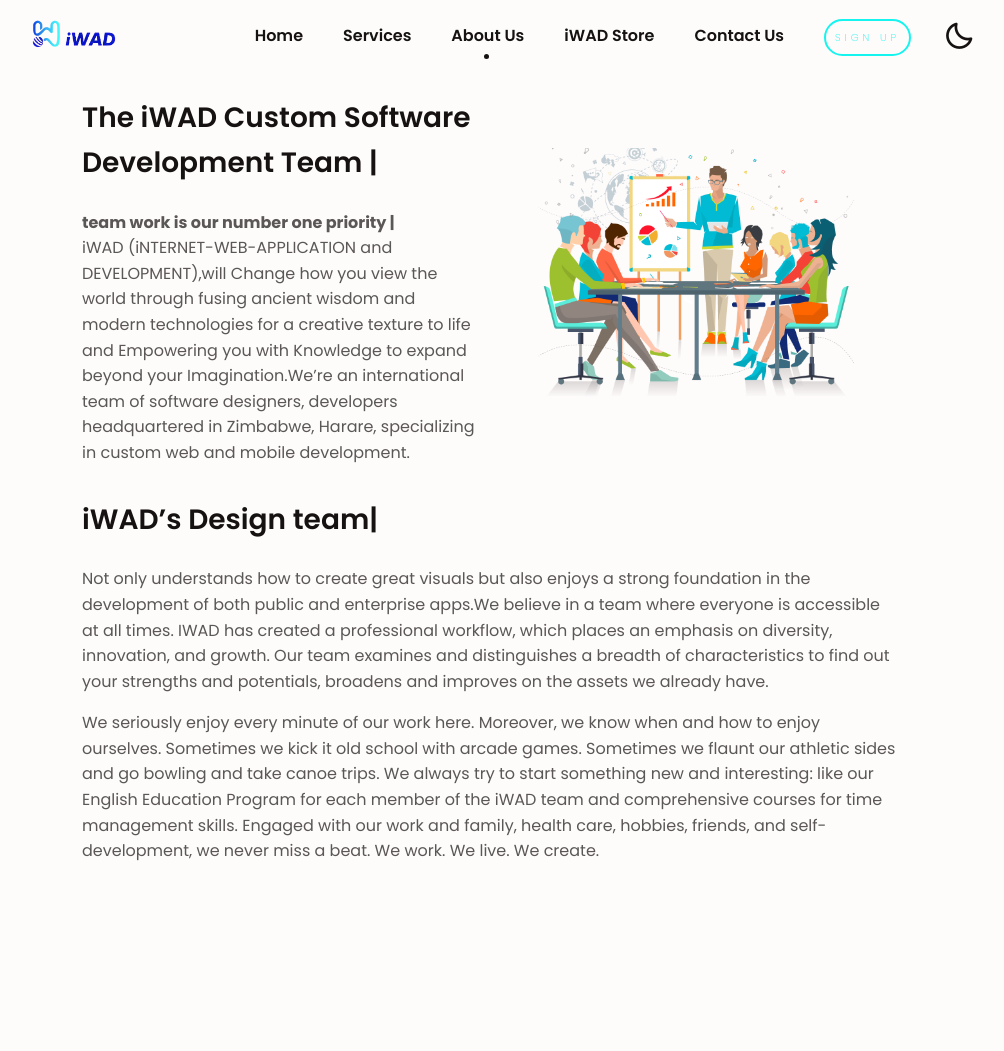
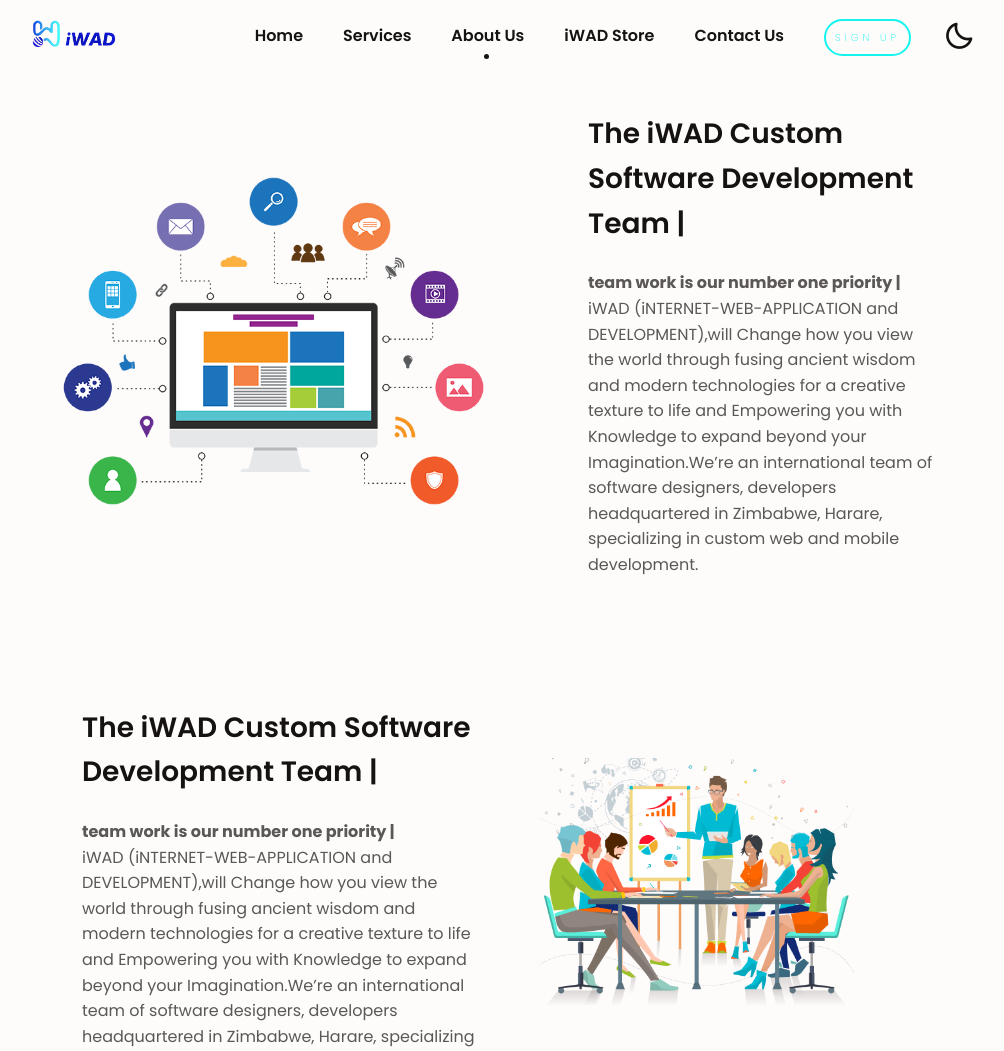
Before and after one commit to iWAD-Community/IWAD2, a PHP site: the page made by About us.php in a window 1280 px wide. Shown: the top 1051 px of the page, without its empty margins (149-1153 px from the left). Run offline with PHP 8.4, Linux system fonts and the light colour scheme.

Commit message:
about us hearder

```diff
--- a/About us.php
+++ b/About us.php
@@ -52,6 +52,24 @@
                 </div>
             </nav>
         </header>
+
+<!--========== SHARE ==========-->
+<section class="share section bd-container" id="share">
+    <div class="share__container bd-grid">
+        <div class="share__data">
+            <h2 class="section-title-center"> The iWAD Custom Software Development Team | </h2>
+            <p class="share__description"><H4>team work is our number one  priority |</H4>
+
+              iWAD (iNTERNET-WEB-APPLICATION and DEVELOPMENT),will Change how you view the world through fusing ancient wisdom and modern technologies for a creative texture to life and  Empowering you with Knowledge to expand beyond your Imagination.We’re an international team of software designers, developers headquartered in Zimbabwe, Harare, specializing in custom web and mobile development.</p>
+
+        </div>
+
+        <div class="share__img">
+            <img src="assets/img/send.png" alt="">
+        </div>
+    </div>
+</section>
+
                <!-- welcome section -->
                <div class = "head-body container">
                 <div class = "head-body-content">
--- a/Search Opt.php
+++ b/Search Opt.php
@@ -53,6 +53,7 @@
             </nav>
         </header>
     <br>
+    <!--========== SHARE ==========-->
 <section class="share section bd-container" id="share">
     <div class="share__container bd-grid">
         <div class="share__data">
```
